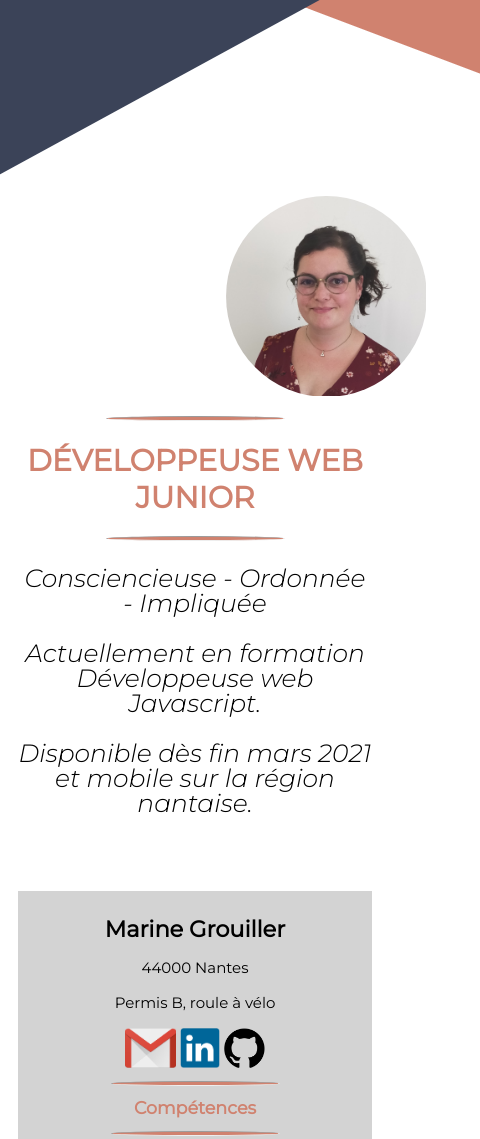
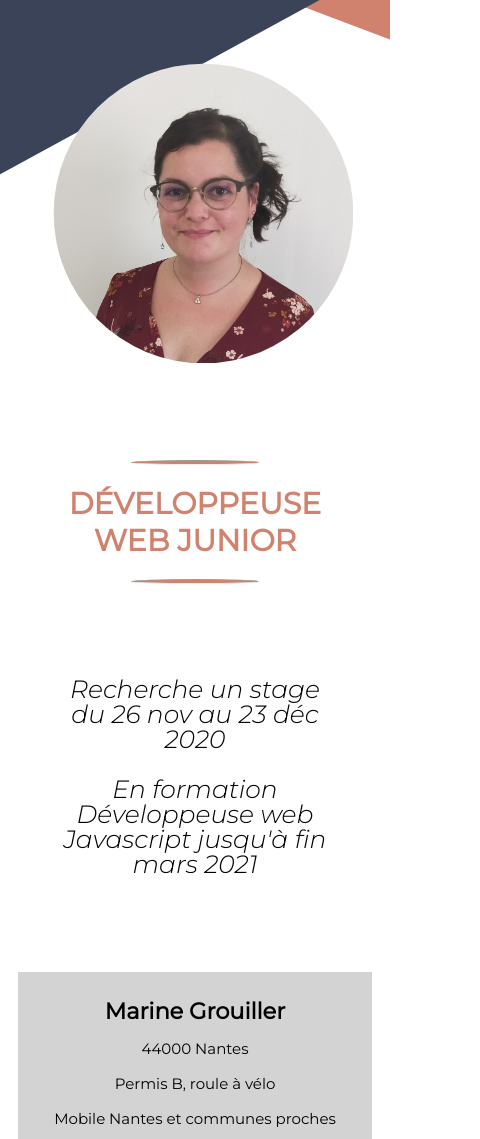
Before and after one commit to manekineko17/manekineko17.github.io, a plain HTML site: page index.html in a window 390 px wide. Shown: the top 1139 px of the page, 480 px wide, since content can reach past the window. Drawn offline with Linux system fonts and the light colour scheme.

Commit message:
header responsive

```diff
--- a/index.css
+++ b/index.css
@@ -58,12 +58,12 @@ header{
 }
 
 .photo_identite > img{
-	width: 200px;
+	width: 300px;
 	border-radius: 50%;
-	padding: 15%;
-	margin: 10%;
-	align-items: center;
-	align-content: center;
+	padding: 5%;
+	margin: 5%;
+	/*align-items: center;*/
+	/*align-content: center;*/
 }
 
 /*logo mail git linkedin*/
@@ -75,15 +75,17 @@ header{
 .titre_resume{
 	position: -webkit-sticky;
 	position:relative;
-	top: 80px;
-	left: 120px;
+	text-align: center;
+	/*flex-wrap: wrap;*/
+	/*top: 10%;*/
+	/*left: 120px;*/
 }
 
 .titre_CV{
 	text-align: center;
 	color: #d0826f;
-	/*padding: 20px;*/
-	/*margin: 30px;*/
+	padding: 20px;
+	margin: 30px;
 }
 
 .resume{
@@ -91,8 +93,9 @@ header{
 	text-align: center;
 	line-height: 25px;
 	font-size: 25px;
-	/*padding: 20px 10px 10px 10px;*/
-	/*margin: 40px 10px 10px 10px;*/
+
+	padding: 10px 20px 10px 20px;
+	margin: 10px 20px 10px 20px;
 }
 
 /*--flex 2--*/
--- a/index.html
+++ b/index.html
@@ -24,10 +24,10 @@
 			</div>
 
 			<div class="resume">
-				<p>Consciencieuse - Ordonnée - Impliquée</p>
+				<p>Recherche un stage du 26 nov au 23 déc 2020</p>
 
-				<p></p>Actuellement en formation Développeuse web Javascript. <br><br>Disponible dès fin mars 2021 et mobile sur la région nantaise.
-			 	</p>
+				<p>En formation Développeuse web Javascript jusqu'à fin mars 2021</p>
+
 			</div>
 		</div>
 
@@ -45,6 +45,7 @@
 
 				<p>44000 Nantes</p>
 				<p>Permis B, roule à vélo</p>
+				<p> Mobile Nantes et communes proches</p>
 
 				<a href="mailto:mgrouiller@gmail.com"><img class="logo" src="images/gmail.png"></a>
 
@@ -258,6 +259,6 @@
 	</body>
 
 	<!--flex 3-->
-	<footer>Code by me</footer>
+	<footer>Coded by me</footer>
 
 </html>
```
